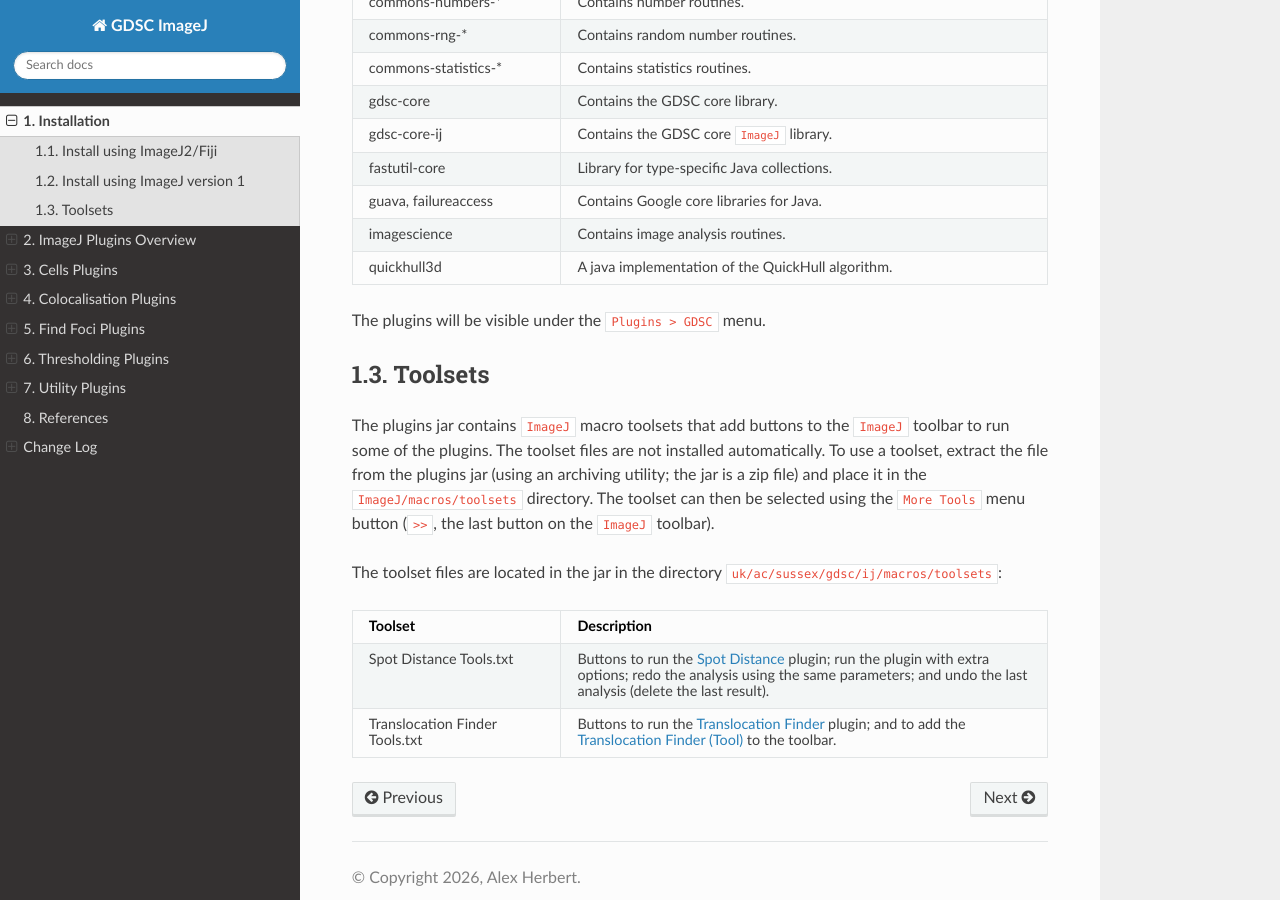
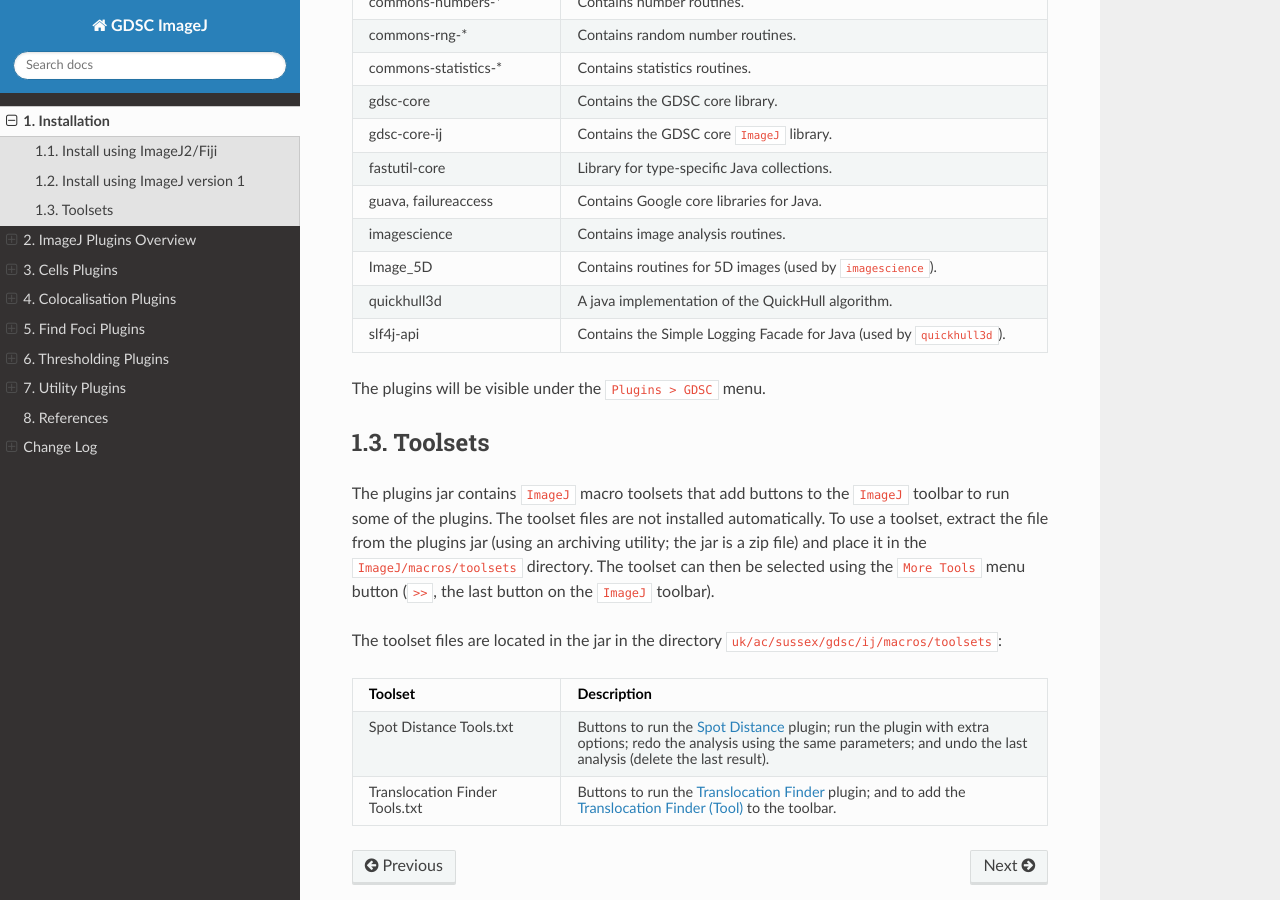
Before and after one commit to aherbert/gdsc, a Sphinx documentation site: the page built from docs/installation.rst, in a window 1280 px wide and 900 px high, scrolled down 1361 px. Built offline with Sphinx 7.4.7 and the Read the Docs theme 3.1.0, drawn with Linux system fonts in a browser that asks for light colours.

Commit message:
Update README links and installation dependencies

```diff
--- a/docs/installation.rst
+++ b/docs/installation.rst
@@ -83,8 +83,14 @@ Place all of the following ``jar`` files into the ``ImageJ`` plugins directory:
    * - imagescience
      - Contains image analysis routines.
 
+   * - Image_5D
+     - Contains routines for 5D images (used by ``imagescience``).
+
    * - quickhull3d
      - A java implementation of the QuickHull algorithm.
+
+   * - slf4j-api
+     - Contains the Simple Logging Facade for Java (used by ``quickhull3d``).
 
 The plugins will be visible under the ``Plugins > GDSC`` menu.
 
```
Also changed, not shown: README.md (+24 -10 lines).
